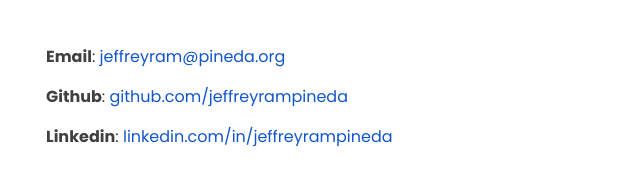
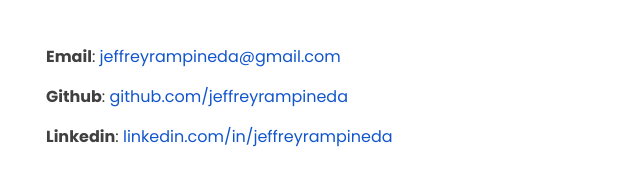
Before and after one commit to jeffreyrampineda/jeffreyrampineda.github.io, a Gatsby site: page /contact in a window 1280 px wide. Shown: the part 227-412 px from the top of the page, 162-802 px from the left. Built offline with nearby package versions, Linux system fonts and the light colour scheme; Gatsby itself is replaced by a stand-in of ours.

Commit message:
updated contact; email

```diff
--- a/src/pages/contact.js
+++ b/src/pages/contact.js
@@ -11,7 +11,7 @@ const ContactPage = () => (
       <ul class="mt-3">
         <li>
           <strong>Email</strong>:{" "}
-          <a href="mailto:jeffreyram@pineda.org">jeffreyram@pineda.org</a>
+          <a href="mailto:jeffreyrampineda@gmail.com">jeffreyrampineda@gmail.com</a>
         </li>
         <li>
           <strong>Github</strong>:{" "}
```
